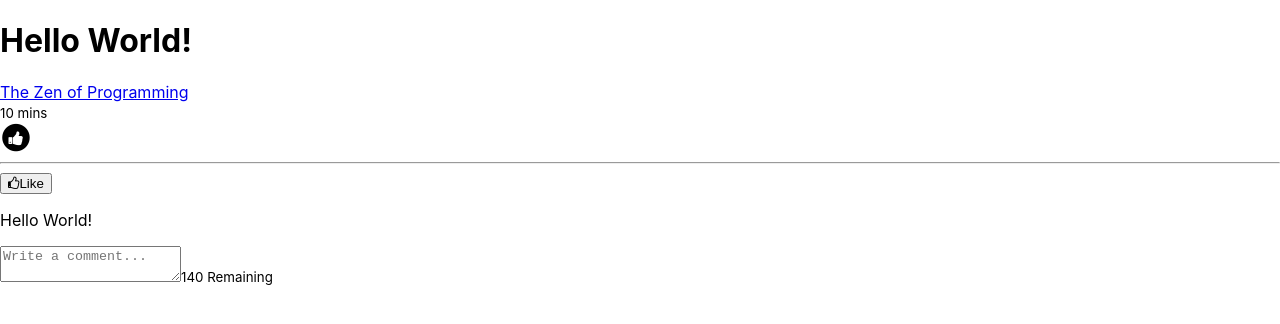
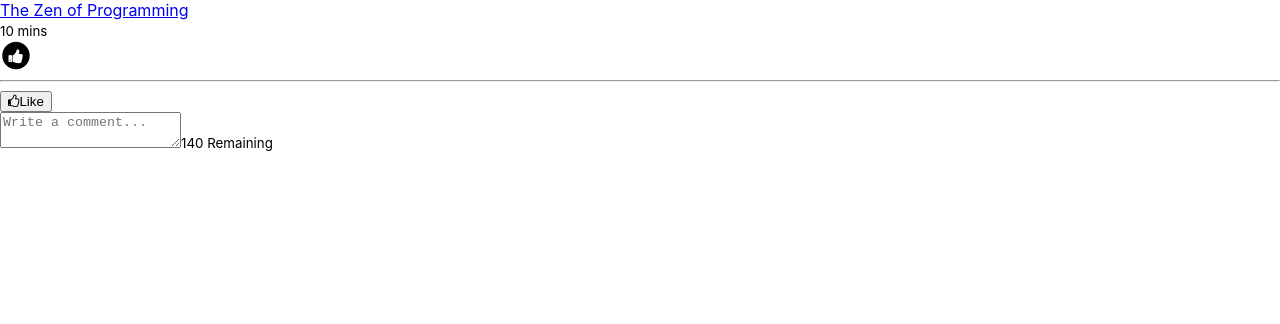
Before and after one commit to za-h-ra/facebook-status-widget, a React (Create React App) app in the folder fb-widget/: page / in a window 1280 px wide. Shown: the top 324 px of the page. Built offline with nearby package versions, Linux system fonts and the light colour scheme.

Commit message:
clean up a little bit of the code

```diff
--- a/fb-widget/src/App.js
+++ b/fb-widget/src/App.js
@@ -4,7 +4,6 @@ import Status from './Components/Status'
 export default function App() {
     return (
         <>
-            <h1>Hello World!</h1>
             <Status />
         </>
     )
--- a/fb-widget/src/Components/Status.jsx
+++ b/fb-widget/src/Components/Status.jsx
@@ -20,7 +20,6 @@ export default function Status() {
                         </div>
                         <Like />
                     </div>
-                    <p>Hello World!</p>
                     <div className="card-footer text-muted" />
                     <Comment />
                 </div>
```
Also changed, not shown: 1 other file (tests, documents, lock files or other folders).
